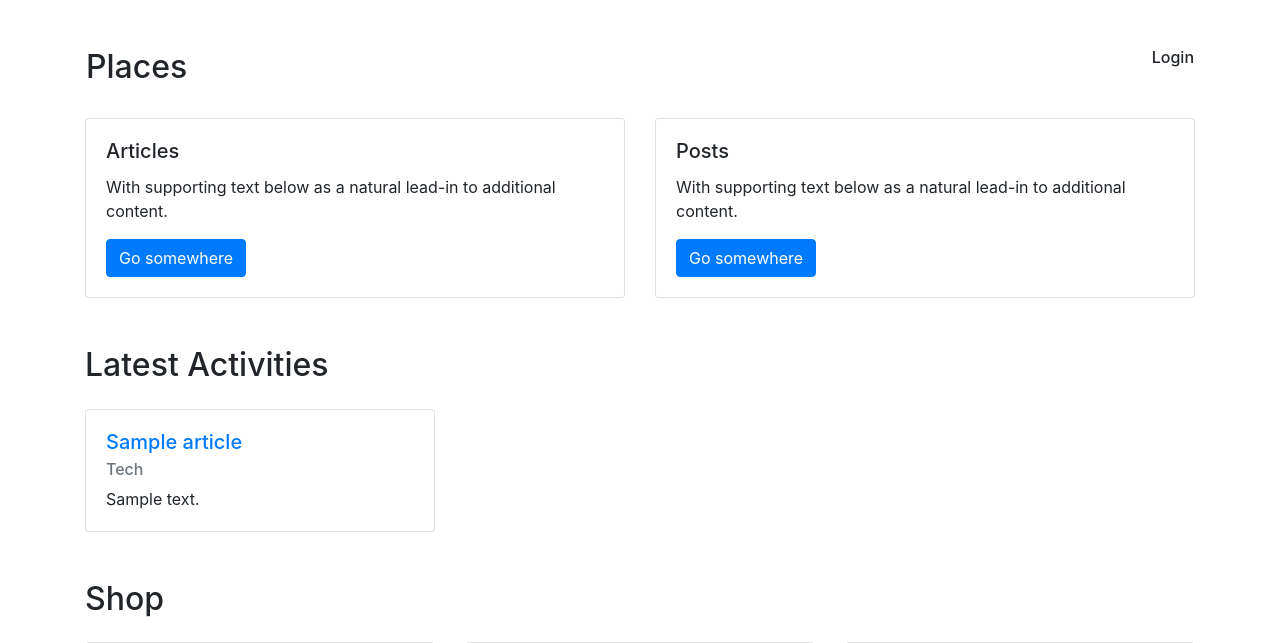
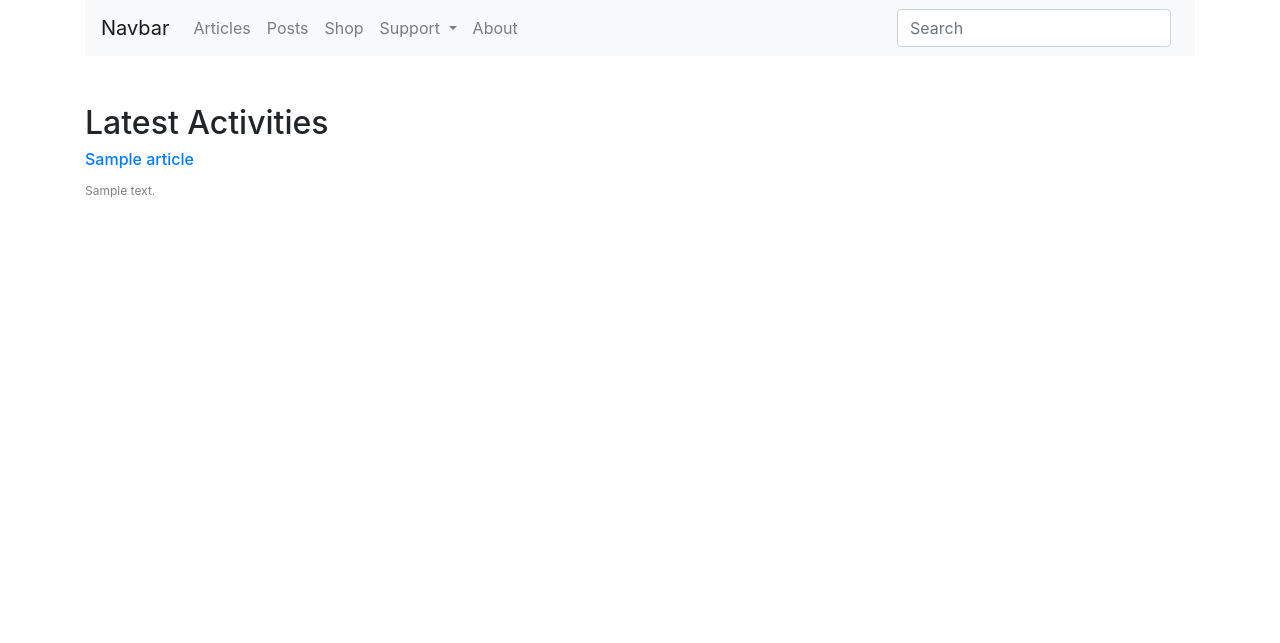
Before and after one commit to wwwxkz/DjangoWebsiteV2, a Django app: page / in a window 1280 px wide. Shown: the top 643 px of the page. After the commit the page ends 198 px from the top, so only its background shows below. Run offline with Django 3.2, Linux system fonts and the light colour scheme; tables that the repository leaves empty hold one stand-in row (values such as "Sample post"); some libraries are stand-ins or nearby versions.

Commit message:
Navbar added

```diff
--- a/home/templates/home/index.html
+++ b/home/templates/home/index.html
@@ -7,117 +7,71 @@
 	<script src="https://stackpath.bootstrapcdn.com/bootstrap/4.4.1/js/bootstrap.min.js" integrity="sha384-wfSDF2E50Y2D1uUdj0O3uMBJnjuUD4Ih7YwaYd1iqfktj0Uod8GCExl3Og8ifwB6" crossorigin="anonymous"></script>
 	<title>Home</title>
 </head>
+
 <body>
-
-	<div id="navbar">
-
-
-	</div>
-
 	<div class="container">
 
-		<div class="row mt-5 justify-content-between">
-			<h2 class="ml-3">Places</h2>
-			<div class="row mr-3">
-				<!-- <h6>P/B</h6> -->
-				<h6>Login</h6>
-			</div>
+		<nav class="navbar navbar-expand-lg navbar-light bg-light">
+			<a class="navbar-brand" href="#">Navbar</a>
+			<button class="navbar-toggler" type="button" data-toggle="collapse" data-target="#navbarSupportedContent"
+				aria-controls="navbarSupportedContent" aria-expanded="false" aria-label="Toggle navigation">
+				<span class="navbar-toggler-icon"></span>
+			</button>
+
+		<div class="collapse navbar-collapse" id="navbarSupportedContent">
+			<ul class="navbar-nav mr-auto">
+				<li class="nav-item">
+					<a class="nav-link" href="/articles/">Articles</a>
+				</li>
+				<li class="nav-item">
+					<a class="nav-link" href="/posts/">Posts</a>
+				</li>
+				<li class="nav-item">
+					<a class="nav-link" href="/shop/">Shop</a>
+				</li>
+				<li class="nav-item dropdown">
+					<a class="nav-link dropdown-toggle" href="/support/" id="navbarDropdown" role="button"
+						data-toggle="dropdown" aria-haspopup="true" aria-expanded="false">
+						Support
+					</a>
+					<div class="dropdown-menu" aria-labelledby="navbarDropdown">
+						<a class="dropdown-item" href="#">a</a>
+						<a class="dropdown-item" href="#">b</a>
+						<div class="dropdown-divider"></div>
+						<a class="dropdown-item" href="#">c</a>
+					</div>
+				</li>
+				<li class="nav-item">
+					<a class="nav-link" href="/about/">About</a>
+				</li>
+			</ul>
+			<form class="form-inline my-2 my-lg-0">
+				<input class="form-control mr-sm-2" type="search" placeholder="Search" aria-label="Search">
+
+			</form>
 		</div>
-
-		<div class="row mt-4">
-
-		  <div class="col-sm-6">
-		    <div class="card">
-		      <div class="card-body">
-		        <h5 class="card-title">Articles</h5>
-		        <p class="card-text">With supporting text below as a natural lead-in to additional content.</p>
-		        <a href="#" class="btn btn-primary">Go somewhere</a>
-		      </div>
-		    </div>
-		  </div>
-
-		  <div class="col-sm-6">
-		    <div class="card">
-		      <div class="card-body">
-		        <h5 class="card-title">Posts</h5>
-		        <p class="card-text">With supporting text below as a natural lead-in to additional content.</p>
-		        <a href="#" class="btn btn-primary">Go somewhere</a>
-		      </div>
-		    </div>
-		  </div>
-
-		</div>
-
+	</nav>
 
 
 		<h2 class="mt-5">Latest Activities</h2>
 
 		{% if latest_article_list %}
-		    <div class="row mt-4">
-			    {% for article in latest_article_list %}
-					<div class="col-sm-4">
-						<div class="card">
-							<div class="card-body">
-						    	<h5 class="card-title"><a href="/articles/{{ article.id }}/">{{ article.title }}</a></h5>
-						    	<h6 class="card-subtitle mb-2 text-muted">{{ article.category }}</h6>
-								<p class="card-text">{{ article.text | truncatewords:30 }}</p>
-								<!-- <a href="/articles/{{ article.id }}/" class="card-link">Card link</a> -->
 
-						  	</div>
-						</div>
-					</div>
-					{% if article.title == latest_article_list.2.title %}
-						</div>
-			    		<div class="row mt-4">
-					{% endif %}
-			    {% endfor %}
-		    </div>
-		{% else %}
-		    <p>No articles are available.</p>
-		{% endif %}
+			{% for article in latest_article_list %}
+
+				<h5 class="card-title" style="font-size: 16px; color: black"><a href="/articles/{{ article.id }}/">{{ article.title }}</a></h5>
+				<!-- <h6 class="card-subtitle mb-2 text-muted">{{ article.category }}</h6> -->
+				<p class="card-text" style="font-size: 12px; color: gray">{{ article.text | truncatewords:30 }}</p>
 
 
-		<h2 class="mt-5">Shop</h2>
+			{% if article.title == latest_article_list.2.title %}
 
-		<div class="row mt-4">
+			{% endif %}
+			{% endfor %}
 
-			<div class="col-sm-4">
-				<div class="card">
-				  <img src="..." class="card-img-top" alt="...">
-				  <div class="card-body">
-				    <h5 class="card-title">Card title</h5>
-				    <p class="card-text">Some quick example text to build on the card title and make up the bulk of the card's content.</p>
-				    <a href="#" class="btn btn-primary">Go somewhere</a>
-				  </div>
-				</div>
-			</div>
-
-			<div class="col-sm-4">
-				<div class="card">
-				  <img src="..." class="card-img-top" alt="...">
-				  <div class="card-body">
-				    <h5 class="card-title">Card title</h5>
-				    <p class="card-text">Some quick example text to build on the card title and make up the bulk of the card's content.</p>
-				    <a href="#" class="btn btn-primary">Go somewhere</a>
-				  </div>
-				</div>
-			</div>
-
-			<div class="col-sm-4">
-				<div class="card">
-				  <img src="..." class="card-img-top" alt="...">
-				  <div class="card-body">
-				    <h5 class="card-title">Card title</h5>
-				    <p class="card-text">Some quick example text to build on the card title and make up the bulk of the card's content.</p>
-				    <a href="#" class="btn btn-primary">Go somewhere</a>
-				  </div>
-				</div>
-			</div>
-
-		</div>
-
-		<div class="mt-5">
-		</div>
+		{% else %}
+			<p>No articles are available.</p>
+		{% endif %}
 
 
 	</div>
@@ -125,4 +79,5 @@
 
 
 </body>
+
 </html>
```
Also changed, not shown: articles/templates/articles/article.html (+43 -0 lines), articles/templates/articles/index.html (+43 -0 lines), shop/templates/index.html (added, +38 -0 lines).
